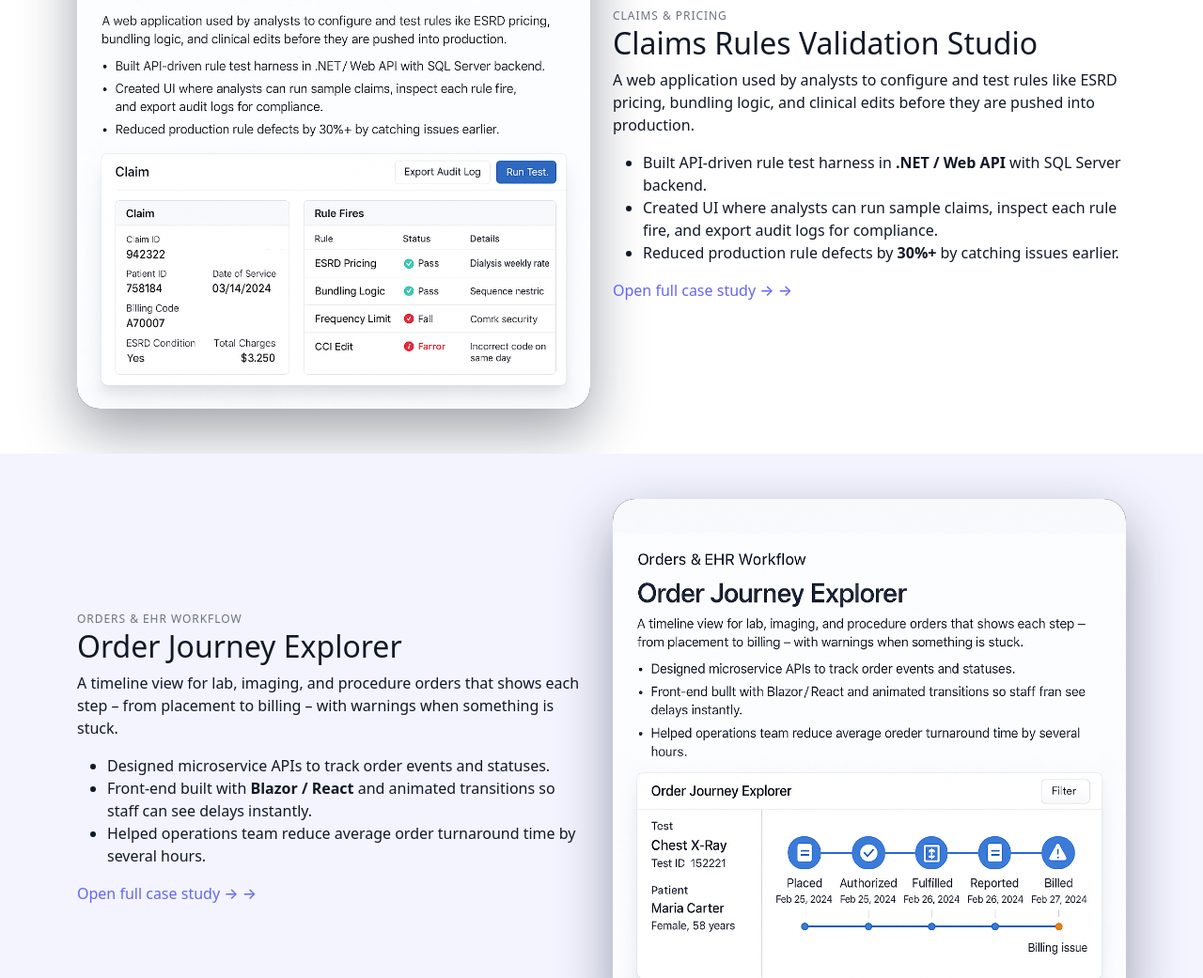
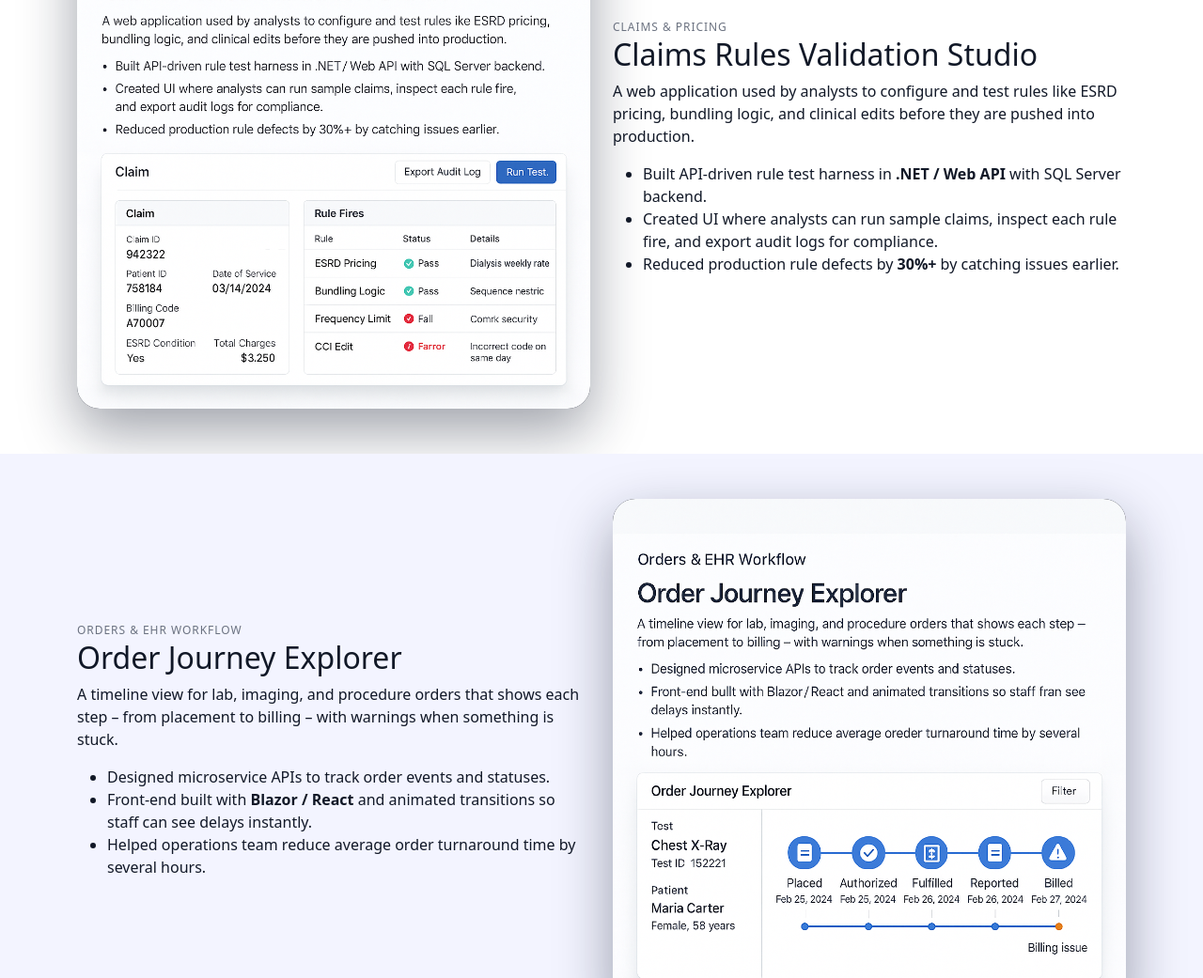
Before and after one commit to patibandlajayadeep/website.md, a plain HTML site: page projects.html in a window 1280 px wide. Shown: the part 432-1473 px from the top of the page at 94% size. Drawn offline with nearby package versions, Linux system fonts and the light colour scheme.

Commit message:
Update projects.html

```diff
--- a/projects.html
+++ b/projects.html
@@ -57,7 +57,6 @@
               audit logs for compliance.</li>
           <li>Reduced production rule defects by <strong>30%+</strong> by catching issues earlier.</li>
         </ul>
-        <a href="claims-orders-showcase.html" class="link-arrow">Open full case study →</a>
       </div>
     </div>
   </div>
@@ -85,7 +84,6 @@
               can see delays instantly.</li>
           <li>Helped operations team reduce average order turnaround time by several hours.</li>
         </ul>
-        <a href="orders-workflow.html" class="link-arrow">Open full case study →</a>
       </div>
     </div>
   </div>
@@ -124,7 +122,6 @@
             Improved data integrity by validating configuration changes before they reach production.
           </li>
         </ul>
-        <a href="vendor-portals.html" class="link-arrow">Open full case study →</a>
       </div>
     </div>
   </div>
```
